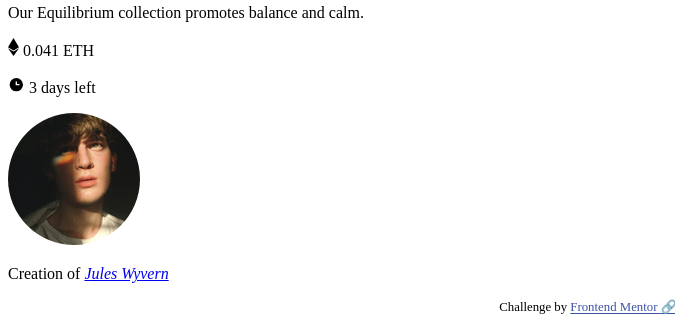
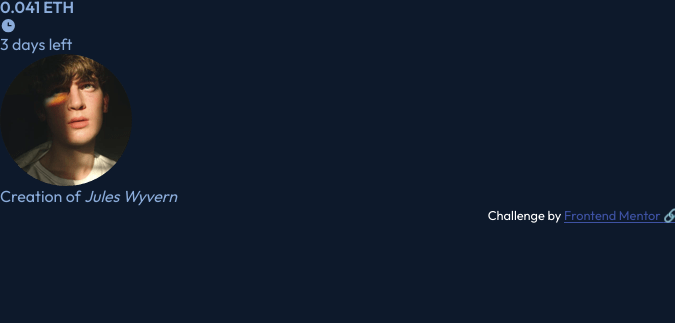
Before and after one commit to berefire/nft-preview-card-component-main, a website built with Vite: page index.html in a window 1280 px wide. Shown: the part 679-1002 px from the top of the page, without its empty margins (0-675 px from the left). After the commit the page ends 904 px from the top, so only its background shows below. Built offline with nearby package versions, Linux system fonts and the light colour scheme.

Commit message:
feat: implement global styles and typography presets; update NFT card content styles

```diff
--- a/index.html
+++ b/index.html
@@ -42,22 +42,22 @@
       </a>
       <div class="card__content">
         <div class="card__header">
-          <h1><a class="card__link" href="#">Equilibrium #3429</a></h1>
-          <p>Our Equilibrium collection promotes balance and calm.</p>
+          <h1 class="text-preset-1"><a class="card__link" href="#">Equilibrium #3429</a></h1>
+          <p class="text-preset-2">Our Equilibrium collection promotes balance and calm.</p>
         </div>
         <div class="card__details">
-          <p class="card__price">
+          <p class="card__price text-preset-3--semibold">
             <svg class="ethereum-icon" aria-hidden="true" focusable="false" width="11" height="18" xmlns="http://www.w3.org/2000/svg"><path d="M11 10.216 5.5 18 0 10.216l5.5 3.263 5.5-3.262ZM5.5 0l5.496 9.169L5.5 12.43 0 9.17 5.5 0Z" fill="currentColor"/></svg>
             <span>0.041 ETH</span>
           </p>
-          <p class="card__time">
+          <p class="card__time text-preset-3--regular">
             <svg class="clock-icon" aria-hidden="true" focusable="false" width="17" height="17" xmlns="http://www.w3.org/2000/svg"><path d="M8.305 2.007a6.667 6.667 0 1 0 0 13.334 6.667 6.667 0 0 0 0-13.334Zm2.667 7.334H8.305a.667.667 0 0 1-.667-.667V6.007a.667.667 0 0 1 1.334 0v2h2a.667.667 0 0 1 0 1.334Z" fill="currentColor"/></svg>
             <span>3 days left</span>
           </p>
         </div>
         <div class="card__creator">
           <img class="card__avatar" src="src/assets/images/image-avatar.png" alt="Jules Wyvern" />
-          <p>Creation of <cite><a href="#">Jules Wyvern</a></cite></p>
+          <p class="text-preset-3--regular">Creation of <cite><a href="#">Jules Wyvern</a></cite></p>
         </div>
       </div>
     </article>
--- /dev/null
+++ b/src/styles/base/global.css
@@ -0,0 +1,26 @@
+@layer base {
+    html {
+        font-family: var(--primary-ff);
+        background-color: var(--bg-primary);
+        color: var(--fc-primary);
+        -webkit-text-size-adjust: 100%;
+    }
+
+    html,
+    body {
+        min-block-size: 100vh;
+        display: flex;
+        flex-direction: column;
+    }
+
+    footer {
+        margin-top: auto;
+    }
+
+    @supports (min-block-size: 100dvh) {
+        html,
+        body {
+            min-block-size: 100dvh;
+        }
+    }
+}
--- /dev/null
+++ b/src/styles/base/index.css
@@ -0,0 +1,3 @@
+@import "@base/reset.css";
+@import "@base/global.css";
+@import "@base/font.css";
--- /dev/null
+++ b/src/styles/base/reset.css
@@ -0,0 +1,51 @@
+/* A modified version of my "modern reset" https://github.com/Andy-set-studio/modern-css-reset */
+
+@layer reset {
+  /* Box sizing rules */
+  *,
+  *::before,
+  *::after {
+    box-sizing: border-box;
+  }
+
+  /* Remove default padding */
+  ul,
+  ol{
+    margin: 0;
+    padding: 0;
+    list-style: none;
+  }
+
+  a {
+    text-decoration: none;
+    color: inherit;
+  }
+
+  /* Remove default margin */
+  body,
+  h1,
+  h2,
+  h3,
+  h4,
+  p {
+    margin: 0;
+  }
+
+  /* Set core root defaults */
+  html {
+    scroll-behavior: smooth;
+  }
+
+  /* Set core body defaults */
+  body {
+    min-height: 100vh;
+    text-rendering: optimizeSpeed;
+    line-height: 1.5;
+  }
+
+  /* Make images easier to work with */
+  img, svg {
+    max-width: 100%;
+    display: block;
+  }
+}
--- a/src/styles/components/attribution.css
+++ b/src/styles/components/attribution.css
@@ -2,6 +2,6 @@
     .attribution {
         font-size: clamp(0.6875em, 1vw, 0.8125em);
         text-align: center;
-        color: black;
+        color: white;
     }
 }
--- a/src/styles/main.css
+++ b/src/styles/main.css
@@ -1,4 +1,6 @@
-@layer components, utilities;
+@layer reset, tokens.primitives, tokens.semantics, base, components, utilities;
 
+@import "@base/index.css";
+@import "@tokens/index.css";
 @import "@components/index.css";
 @import "@utilities/index.css";
--- a/src/styles/utilities/index.css
+++ b/src/styles/utilities/index.css
@@ -1 +1,2 @@
 @import "@utilities/link.css";
+@import "@utilities/typography.css";
--- /dev/null
+++ b/src/styles/utilities/typography.css
@@ -0,0 +1,25 @@
+@layer utilities {
+    .text-preset-1 {
+        font-size: var(--text-preset-1-size);
+        line-height: var(--text-preset-1-lh);
+        font-weight: var(--fw-semibold);
+    }
+
+    .text-preset-2 {
+        font-size: var(--text-preset-2-size);
+        line-height: var(--text-preset-2-lh);
+        font-weight: var(--fw-light);
+    }
+
+    .text-preset-3--regular {
+        font-size: var(--text-preset-3-size);
+        line-height: var(--text-preset-3-lh);
+        font-weight: var(--fw-regular);
+    }
+
+    .text-preset-3--semibold {
+        font-size: var(--text-preset-3-size);
+        line-height: var(--text-preset-3-lh);
+        font-weight: var(--fw-semibold);
+    }
+}
```
